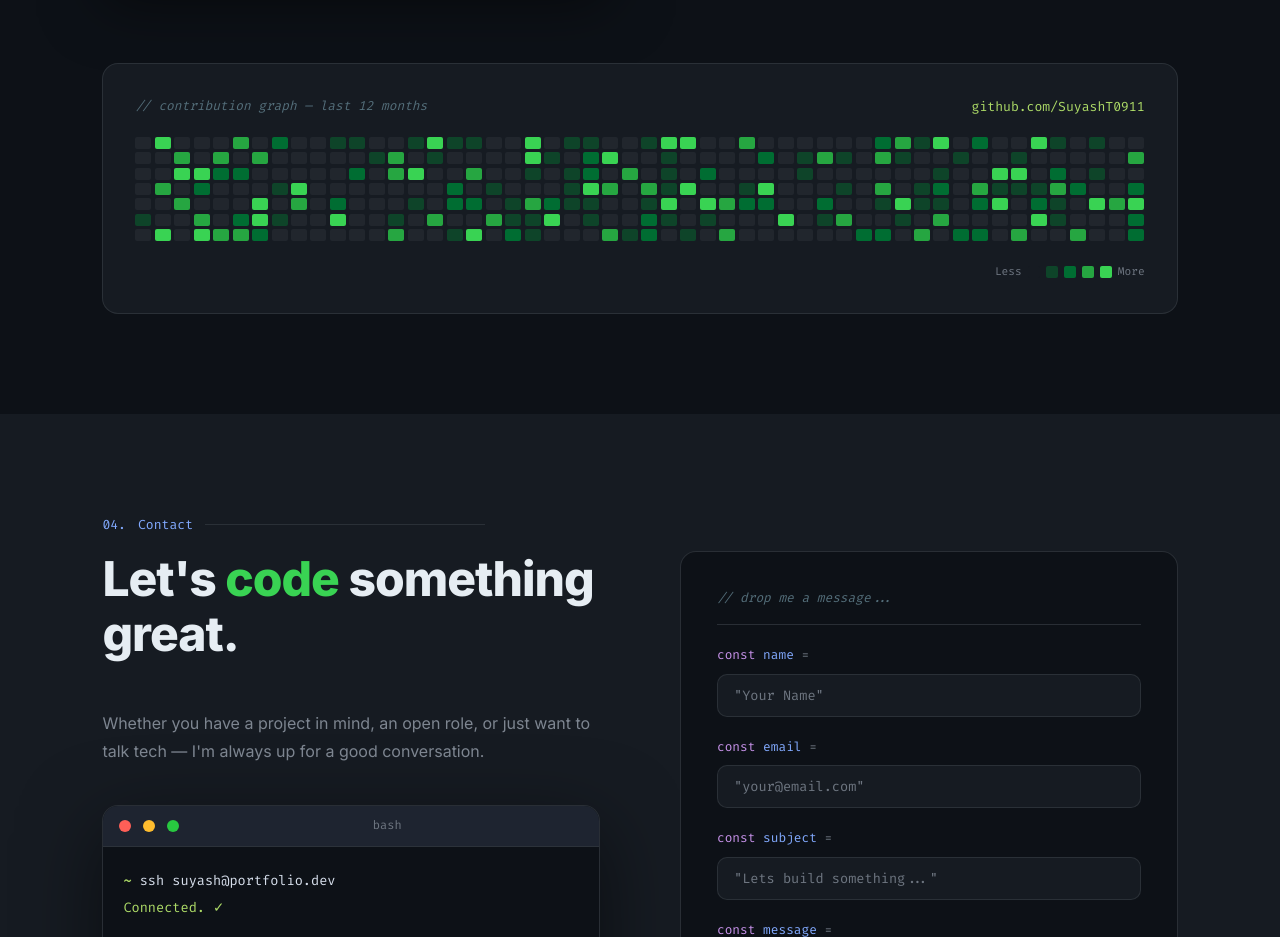
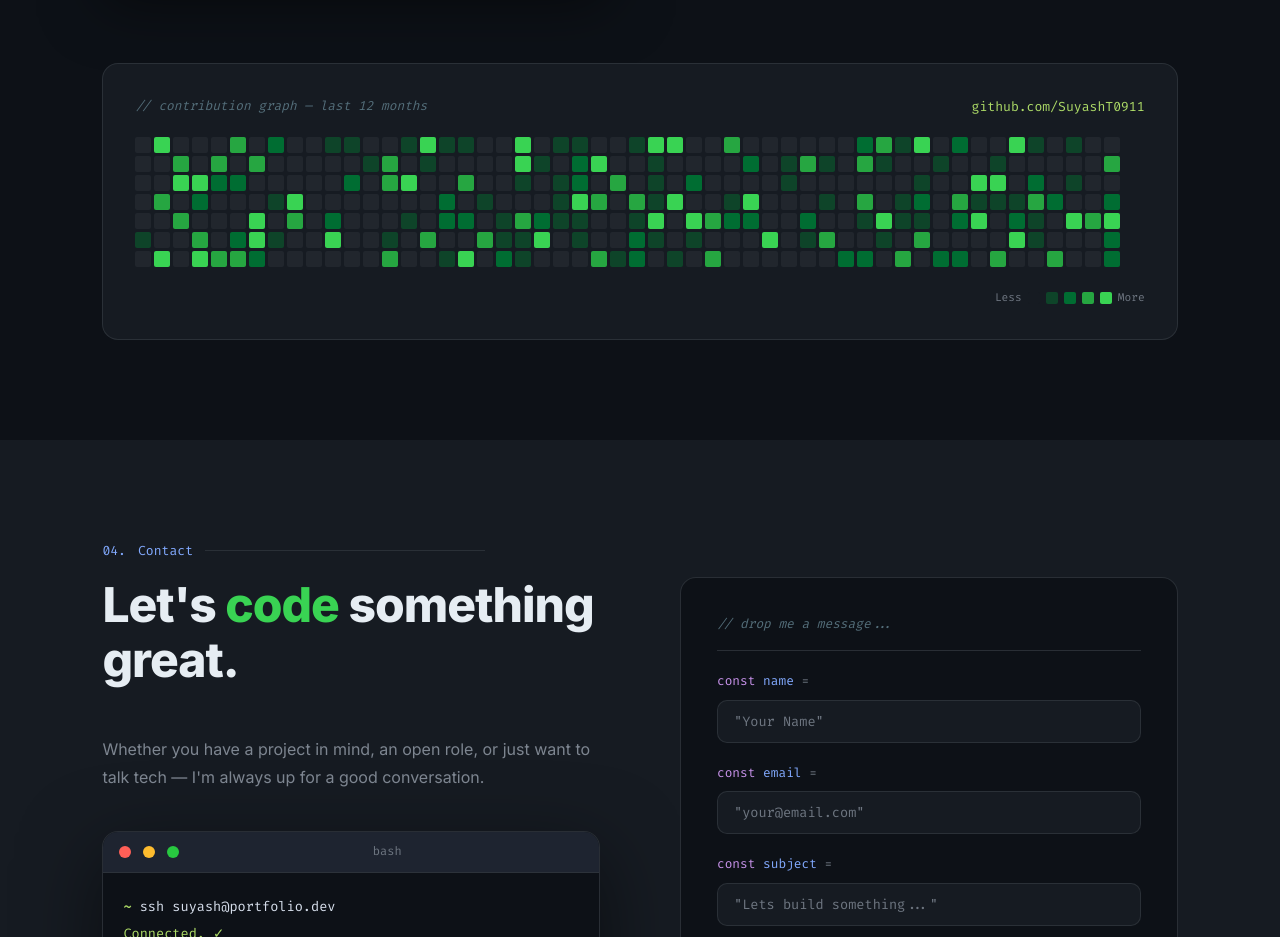
Before and after one commit to SuyashT0911/Dev-Themed-Portfolio, a plain HTML site: page index.html in a window 1280 px wide. Shown: the part 4220-5157 px from the top of the page. Drawn offline with Linux system fonts and the light colour scheme; no server answers.

Commit message:
fix: Contribution cells always perfect squares via dynamic CSS variable

```diff
--- a/script.js
+++ b/script.js
@@ -376,9 +376,35 @@ if (grid) {
         }
     }
 
-    // Fetch real contributions
-    fetchContributions();
+    // Fetch real contributions, then resize
+    fetchContributions().then(() => sizeContribCells());
 }
+
+/* ------------------------------------------
+   8b. CONTRIB GRID — Dynamic Square Sizer
+   ------------------------------------------ */
+function sizeContribCells() {
+    const wrapper = document.querySelector('.contrib-scroll-wrapper');
+    if (!wrapper) return;
+
+    const WEEKS   = 52;
+    const GAP     = 3;
+    const MIN_CELL = 11; // px — smallest usable cell on mobile
+
+    // How wide is the scroll area (excluding padding)?
+    const available = wrapper.clientWidth - 2;
+    // Calculate cell size so 52 columns exactly fill the width
+    const computed = Math.floor((available - (WEEKS - 1) * GAP) / WEEKS);
+    const cell = Math.max(computed, MIN_CELL);
+
+    // Apply via CSS variable — both grid-template-rows and grid-auto-columns use it
+    document.documentElement.style.setProperty('--contrib-cell', cell + 'px');
+}
+
+// Re-calculate on window resize (e.g. rotating phone, resizing desktop)
+window.addEventListener('resize', sizeContribCells);
+// Also run once on DOM ready in case grid is already rendered
+document.addEventListener('DOMContentLoaded', sizeContribCells);
 
 
 /* ------------------------------------------
--- a/style.css
+++ b/style.css
@@ -1154,16 +1154,15 @@ section {
 
 .contrib-grid {
   display: grid;
-  /* 7 rows, auto columns — fills to container width on desktop */
-  grid-template-rows: repeat(7, 1fr);
+  grid-template-rows: repeat(7, var(--contrib-cell, 13px));
   grid-auto-flow: column;
+  grid-auto-columns: var(--contrib-cell, 13px);
   gap: 3px;
-  min-width: 100%;     /* stretch to fill container on desktop */
-  min-height: 104px;   /* ensure visible height */
+  width: max-content; /* JS controls cell size; wrapper handles scroll */
 }
 .contrib-day {
-  min-width: 10px;
-  min-height: 10px;
+  width: var(--contrib-cell, 13px);
+  height: var(--contrib-cell, 13px);
   border-radius: 2px;
   transition: transform var(--t-fast), outline 0.1s ease;
   cursor: pointer;
```
